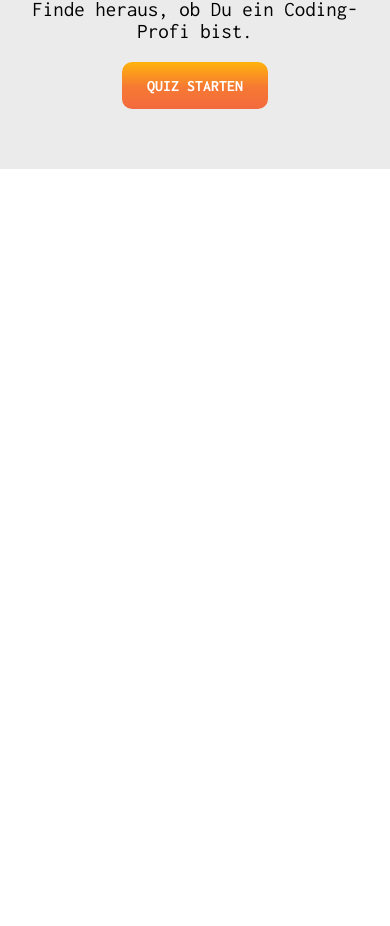
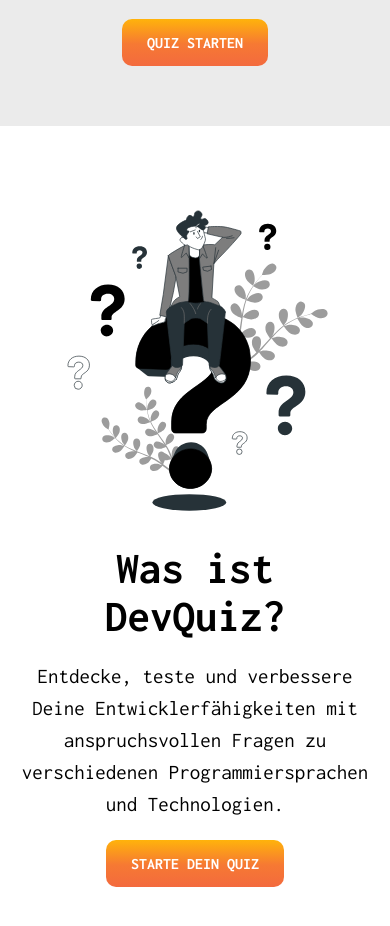
Before and after one commit to cengizcinar01/quiz-app, a React (Vite) app: page / in a window 390 px wide. Shown: the part 902-1828 px from the top of the page. Before the commit the page ends 1071 px from the top, so only its background shows below. Built offline with nearby package versions, Linux system fonts and the light colour scheme.

Commit message:
style: adjust padding and add new sections in css

```diff
--- a/src/components/css/header.css
+++ b/src/components/css/header.css
@@ -70,7 +70,7 @@ header {
     header {
         flex-direction: column;
         gap: 20px;
-        padding-bottom: 37px;
+        padding-bottom: 47px;
     }
 
     .arrow-right-icon-container {
--- a/src/components/css/home.css
+++ b/src/components/css/home.css
@@ -6,7 +6,6 @@
     align-items: center;
     justify-content: center;
     padding: 0 40px 40px;
-    gap: 30px;
 }
 
 .h1-text {
@@ -19,6 +18,7 @@
 
 .p-text {
     font-size: 25px;
+    line-height: 2rem;
 }
 
 .hero-img {
@@ -55,6 +55,28 @@
     font-size: 16px;
 }
 
+.info-section {
+    width: 100%;
+    height: auto;
+    display: flex;
+    align-items: center;
+    justify-content: center;
+    padding: 30px 40px 40px;
+}
+
+.info-text-section {
+    display: flex;
+    flex-direction: column;
+    gap: 20px;
+    width: 45vw;
+}
+
+.question-img {
+    background: url("/src/assets/question-img.svg") no-repeat center center / contain;
+    width: 500px;
+    height: 500px;
+}
+
 @media (max-width: 1135px) {
     .hero-img {
         width: 450px;
@@ -79,9 +101,29 @@
 @media (max-width: 1000px) {
     .hero-section {
         flex-direction: column-reverse;
+        gap: 20px;
+        padding: 0 0 60px 0;
     }
 
-    .hero-img {
+    .info-section {
+        flex-direction: column;
+        gap: 20px;
+    }
+
+    .info-text-section {
+        display: flex;
+        flex-direction: column;
+        gap: 20px;
+        width: 100%;
+        text-align: center;
+    }
+
+    .info-section .hero-btn-container {
+        justify-content: center;
+    }
+
+    .hero-img,
+    .question-img {
         width: 450px;
         height: 450px;
     }
@@ -99,11 +141,19 @@
     .hero-section {
         padding: 30px 15px 60px;
         text-align: center;
+        margin: 0 0 30px 0;
     }
 
-    .hero-img {
-        width: 400px;
-        height: 400px;
+    .info-section {
+        padding: 30px 15px 80px;
+        text-align: center;
+        margin: 0 0 30px 0;
+    }
+
+    .hero-img,
+    .question-img {
+        max-width: 90vw;
+        max-height: 40vh;
     }
 
     .h1-text {
--- a/src/components/home.jsx
+++ b/src/components/home.jsx
@@ -20,6 +20,22 @@ export default function Home({ changePage }) {
                     </div>
                     <div className="hero-img"></div>
                 </div>
+                <div className="info-section" id="#info-section">
+                    <div className="question-img"></div>
+                    <div className="info-text-section">
+                        <h1 className="h1-text">
+                            Was ist <span className="h1-text-hero-span">DevQuiz?</span>
+                        </h1>
+                        <p className="p-text">
+                            Entdecke, teste und verbessere Deine Entwicklerfähigkeiten mit anspruchsvollen Fragen zu verschiedenen Programmiersprachen und Technologien.
+                        </p>
+                        <div className="hero-btn-container">
+                            <button className="btn-home-style" onClick={() => changePage('quiz')}>
+                                Starte Dein Quiz
+                            </button>
+                        </div>
+                    </div>
+                </div>
             </main>
         </>
     );
```
Also changed, not shown: src/assets/question-img.svg (added).
